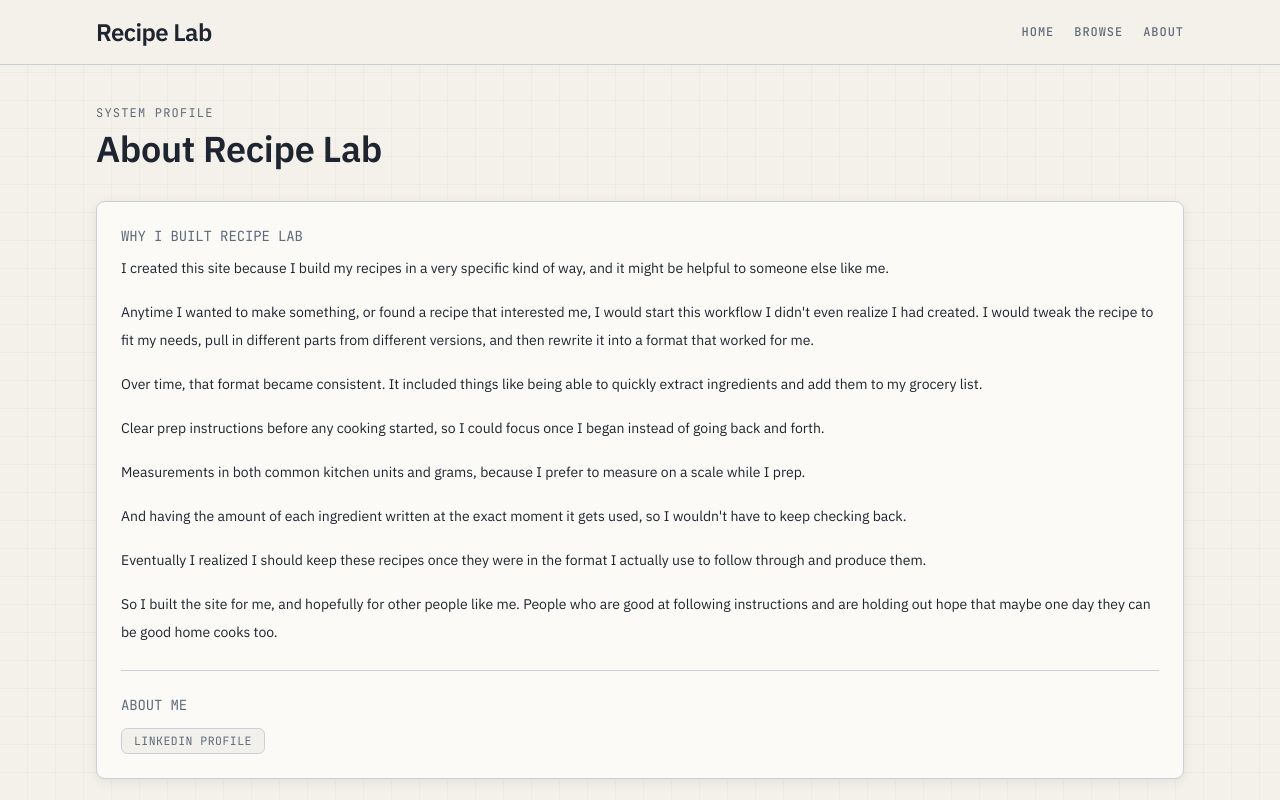
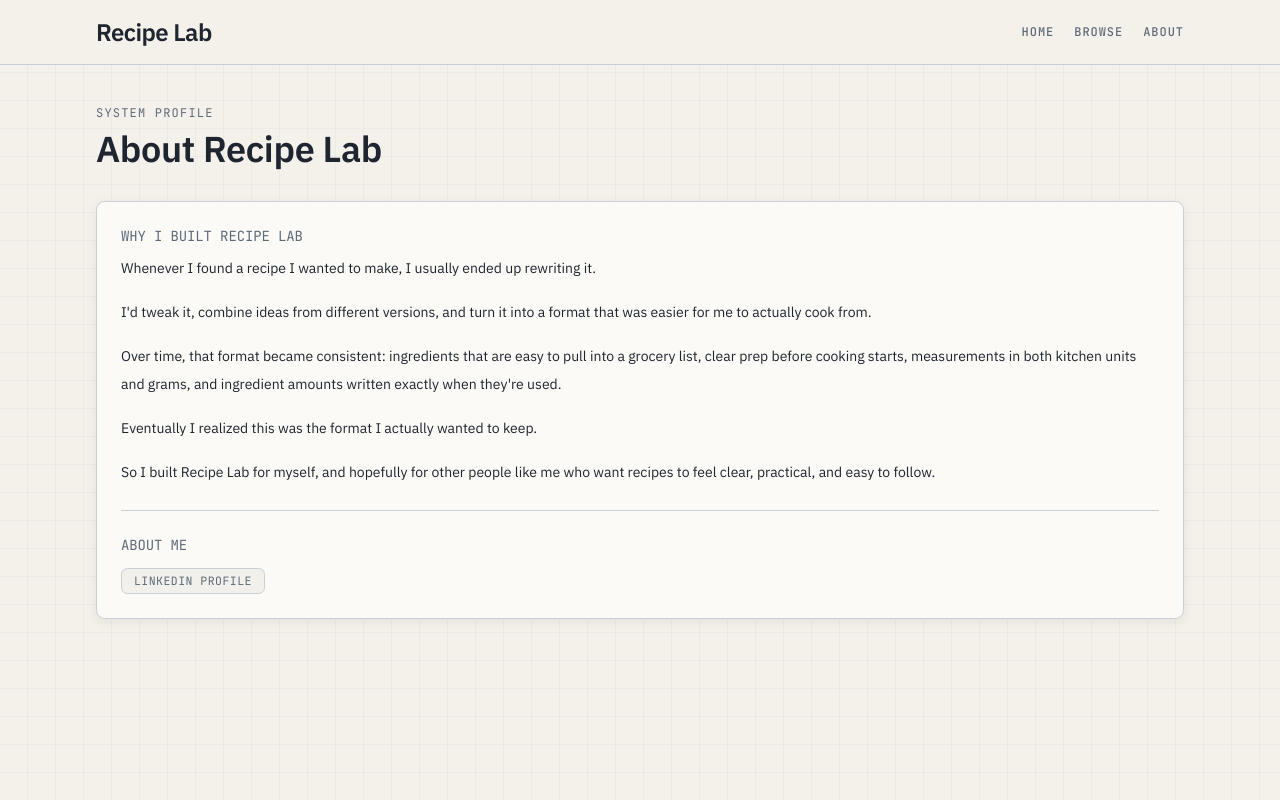
Before and after one commit to zshnjav/recipe-lab, a Next.js app: page /about in a window 1280 px wide. Shown: the top 800 px of the page. Built offline with nearby package versions, Linux system fonts and the light colour scheme.

Commit message:
Refine site copy and header behavior

```diff
--- a/src/app/about/page.tsx
+++ b/src/app/about/page.tsx
@@ -21,37 +21,23 @@ export default function AboutPage() {
             </h2>
             <div className="mt-2 space-y-4 text-sm leading-7 text-[var(--color-fg)]">
               <p>
-                I created this site because I build my recipes in a very specific kind of way, and it might be helpful
-                to someone else like me.
+                Whenever I found a recipe I wanted to make, I usually ended up rewriting it.
               </p>
               <p>
-                Anytime I wanted to make something, or found a recipe that interested me, I would start this workflow I
-                didn&apos;t even realize I had created. I would tweak the recipe to fit my needs, pull in different parts
-                from different versions, and then rewrite it into a format that worked for me.
+                I&apos;d tweak it, combine ideas from different versions, and turn it into a format that was easier for
+                me to actually cook from.
               </p>
               <p>
-                Over time, that format became consistent. It included things like being able to quickly extract
-                ingredients and add them to my grocery list.
+                Over time, that format became consistent: ingredients that are easy to pull into a grocery list, clear
+                prep before cooking starts, measurements in both kitchen units and grams, and ingredient amounts
+                written exactly when they&apos;re used.
               </p>
               <p>
-                Clear prep instructions before any cooking started, so I could focus once I began instead of going back
-                and forth.
+                Eventually I realized this was the format I actually wanted to keep.
               </p>
               <p>
-                Measurements in both common kitchen units and grams, because I prefer to measure on a scale while I
-                prep.
-              </p>
-              <p>
-                And having the amount of each ingredient written at the exact moment it gets used, so I wouldn&apos;t have
-                to keep checking back.
-              </p>
-              <p>
-                Eventually I realized I should keep these recipes once they were in the format I actually use to follow
-                through and produce them.
-              </p>
-              <p>
-                So I built the site for me, and hopefully for other people like me. People who are good at following
-                instructions and are holding out hope that maybe one day they can be good home cooks too.
+                So I built Recipe Lab for myself, and hopefully for other people like me who want recipes to feel
+                clear, practical, and easy to follow.
               </p>
             </div>
           </section>
--- a/src/app/layout.tsx
+++ b/src/app/layout.tsx
@@ -30,7 +30,7 @@ export default function RootLayout({
   return (
     <html lang="en">
       <body className={`${body.variable} ${mono.variable} antialiased`}>
-        <header className="border-b border-[var(--color-border)] bg-[var(--color-bg)]/95 backdrop-blur">
+        <header className="sticky top-0 z-50 border-b border-[var(--color-border)] bg-[var(--color-bg)]/95 backdrop-blur">
           <div className="mx-auto flex w-full max-w-6xl items-center justify-between px-4 py-4 md:px-8">
             <Link href="/" className="text-2xl font-semibold tracking-tight text-[var(--color-fg)]">
               Recipe Lab
```
Also changed, not shown: 1 other file (tests, documents, lock files or other folders).
